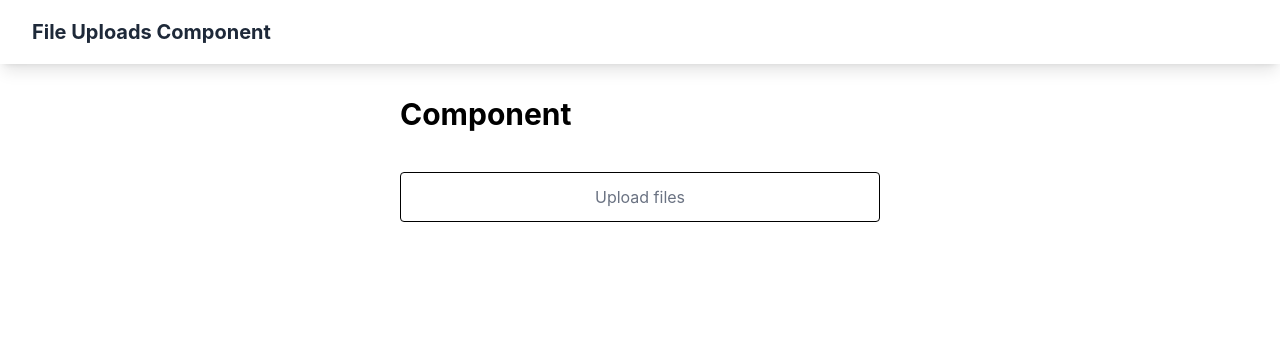
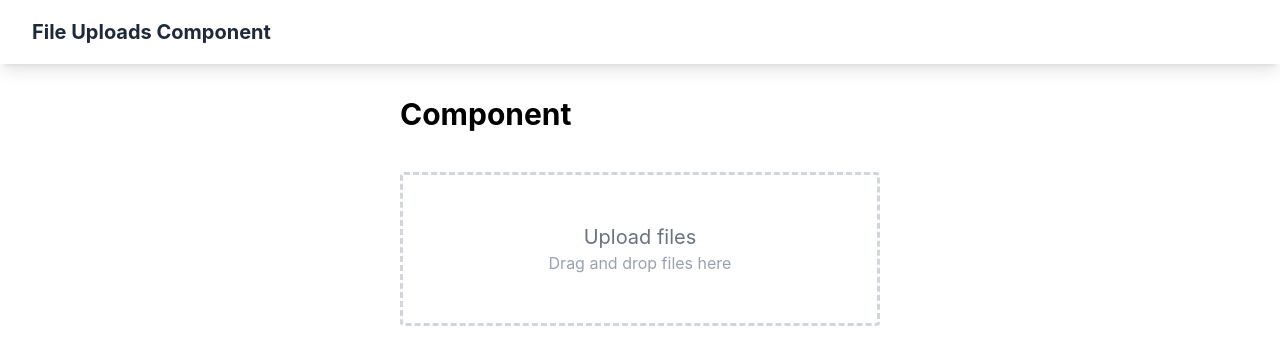
Before and after one commit to JeanleeRoy/file-uploads-vue, a Nuxt app: page / in a window 1280 px wide. Shown: the top 364 px of the page. Built offline with nearby package versions, Linux system fonts and the light colour scheme.

Commit message:
feat: add drag and drop functionality

```diff
--- a/components/FileUpload/FileUpload.vue
+++ b/components/FileUpload/FileUpload.vue
@@ -1,18 +1,20 @@
 <script setup lang="ts">
-import { ref } from "vue";
+import { ref } from 'vue';
 
 const MAX_FILE_SIZE = 10 * 1024 * 1024; // 10 MB
 
 const files = ref<File[]>([]);
 
+const isDropping = ref(false);
+
 const acceptedFileTypes = [
-  "image/*",
-  "video/*",
-  "application/pdf",
-  "text/plain",
+  'image/*',
+  'video/*',
+  'application/pdf',
+  'text/plain',
 ];
 
-type FilePreview = { type: "image" | "video"; url: string } | null;
+type FilePreview = { type: 'image' | 'video'; url: string } | null;
 
 const freeOldPreviewURL = (preview: FilePreview) => {
   if (!preview) return;
@@ -23,14 +25,14 @@ const previews = computed<FilePreview[]>((oldPreviews) => {
   oldPreviews?.forEach(freeOldPreviewURL);
 
   return files.value.map((file) => {
-    if (file.type.startsWith("image/")) {
+    if (file.type.startsWith('image/')) {
       return {
-        type: "image",
+        type: 'image',
         url: URL.createObjectURL(file),
       };
-    } else if (file.type.startsWith("video/")) {
+    } else if (file.type.startsWith('video/')) {
       return {
-        type: "video",
+        type: 'video',
         url: URL.createObjectURL(file),
       };
     }
@@ -41,10 +43,10 @@ const previews = computed<FilePreview[]>((oldPreviews) => {
 
 const isFileTypeAccepted = (file: File): boolean => {
   return acceptedFileTypes.some((type) => {
-    if (type === "image/*") {
-      return file.type.startsWith("image/");
-    } else if (type === "video/*") {
-      return file.type.startsWith("video/");
+    if (type === 'image/*') {
+      return file.type.startsWith('image/');
+    } else if (type === 'video/*') {
+      return file.type.startsWith('video/');
     } else {
       return file.type === type;
     }
@@ -70,7 +72,13 @@ const handleFileSelected = (e: Event) => {
 
   const selectedFiles = Array.from(target.files);
   const validFiles = selectedFiles.filter(isValidFile);
-  files.value = files.value.concat(validFiles);
+  validFiles.forEach((file) => {
+    if (
+      !files.value.find((f) => f.name === file.name && f.size === file.size)
+    ) {
+      files.value.push(file);
+    }
+  });
 };
 
 onUnmounted(() => {
@@ -79,16 +87,35 @@ onUnmounted(() => {
 </script>
 
 <template>
-  <label class="block border w-full max-w-3xl p-3 rounded cursor-pointer">
+  <div
+    class="relative flex border-3 border-dashed border-gray-300 w-full max-w-3xl px-3 py-12 rounded"
+    :class="{ 'bg-sky-100/50 border-sky-300': isDropping }"
+    @dragover="isDropping = true"
+    @dragleave="isDropping = false"
+    @drop="
+      isDropping = false;
+      handleFileSelected($event);
+    "
+  >
     <input
+      class="absolute inset-0 opacity-0 cursor-pointer"
       type="file"
       :accept="acceptedFileTypes.join(',')"
-      class="hidden"
       multiple
       @change="handleFileSelected"
     />
-    <p class="text-center text-gray-500">Upload files</p>
-  </label>
+    <div class="w-full text-center text-gray-500 self-center">
+      <p class="text-xl" :class="{ 'text-sky-500': isDropping }">
+        Upload files
+      </p>
+      <p
+        class="w-full text-center text-gray-400 self-center"
+        :class="{ 'text-sky-300': isDropping }"
+      >
+        Drag and drop files here
+      </p>
+    </div>
+  </div>
 
   <ul class="mt-4">
     <li v-for="(file, index) in files" :key="file.name" class="pb-4">
```
